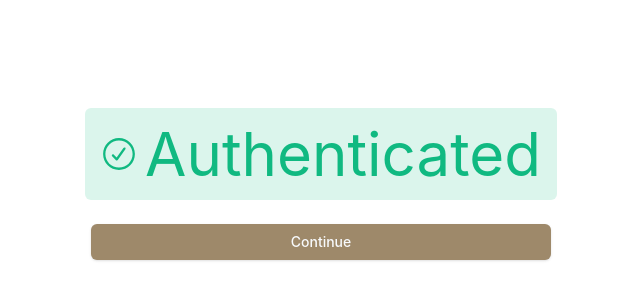
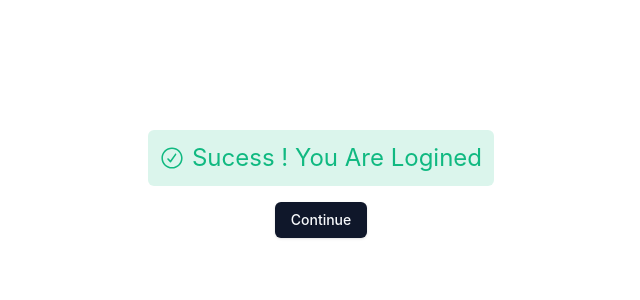
Before and after one commit to mvs4official/authfresko, a Next.js app: page /settings in a window 1280 px wide. Shown: the part 216-516 px from the top of the page, without its empty margins (319-959 px from the left). Built offline with nearby package versions, Linux system fonts and the light colour scheme.

Commit message:
first commit

```diff
--- a/app/(protected)/settings/page.tsx
+++ b/app/(protected)/settings/page.tsx
@@ -1,22 +1,22 @@
-import { CheckCircledIcon } from "@radix-ui/react-icons"
-import { Button } from "@/components/ui/button"
-import  Link  from "next/link"
-const SettingsPage = () => {
+import React from 'react'
+import { CheckCircledIcon} from "@radix-ui/react-icons";
+import { Button } from "@/components/ui/button";
+import  Link  from 'next/link';
+
+const PassPage = () => {
   return (
-    <div className="h-screen flex flex-col items-center justify-center gap-y-6">
-        <div className="bg-emerald-500/15 p-4 rounded-md flex items-center gap-x-2 text-6xl text-emerald-500">
-                <CheckCircledIcon className="h-9 w-9"/>
-                <p>Authenticated</p>
-            </div>
-            <div>
-                <a href="https://auth-homefresko.netlify.app/">
-            <Button className="w-[460px] bg-[#9E896A] hover:bg-[#2a8929c4]">
-               Continue
-            </Button>
-            </a>
-            </div>
+    <div className='h-screen flex flex-col gap-y-4 justify-center items-center'>
+        <div className="bg-emerald-500/15 p-3 rounded-md flex items-center gap-x-2 text-2xl text-emerald-500">
+            <CheckCircledIcon className="h-6 w-6"/>
+            <p>Sucess ! You Are Logined</p>
+        </div>
+        <div>
+            <Link href="https://homefresko.netlify.app/">
+            <Button>Continue</Button>
+            </Link>
+        </div>
     </div>
   )
 }
 
-export default SettingsPage
+export default PassPage
--- a/app/logout/page.tsx
+++ /dev/null
@@ -1,22 +0,0 @@
-import { Button } from "@/components/ui/button"
-import { ExclamationTriangleIcon } from "@radix-ui/react-icons"
-
-const logoutPage = () => {
-  return (
-    <div className="h-screen flex flex-col items-center justify-center gap-y-6 ">
-        <div className="bg-destructive/15 p-4 rounded-md flex items-center gap-x-5 text-6xl text-destructive">
-                <ExclamationTriangleIcon className="h-9 w-9"/>
-                <p>Access Denied</p>
-            </div>
-            <div>
-                <a href="https://homefresko.netlify.app/">
-            <Button className="w-[460px] bg-[#9E896A] hover:bg-[#2a8929c4]">
-               Go To Home
-            </Button>
-            </a>
-            </div>
-    </div>
-  )
-}
-
-export default logoutPage
```
